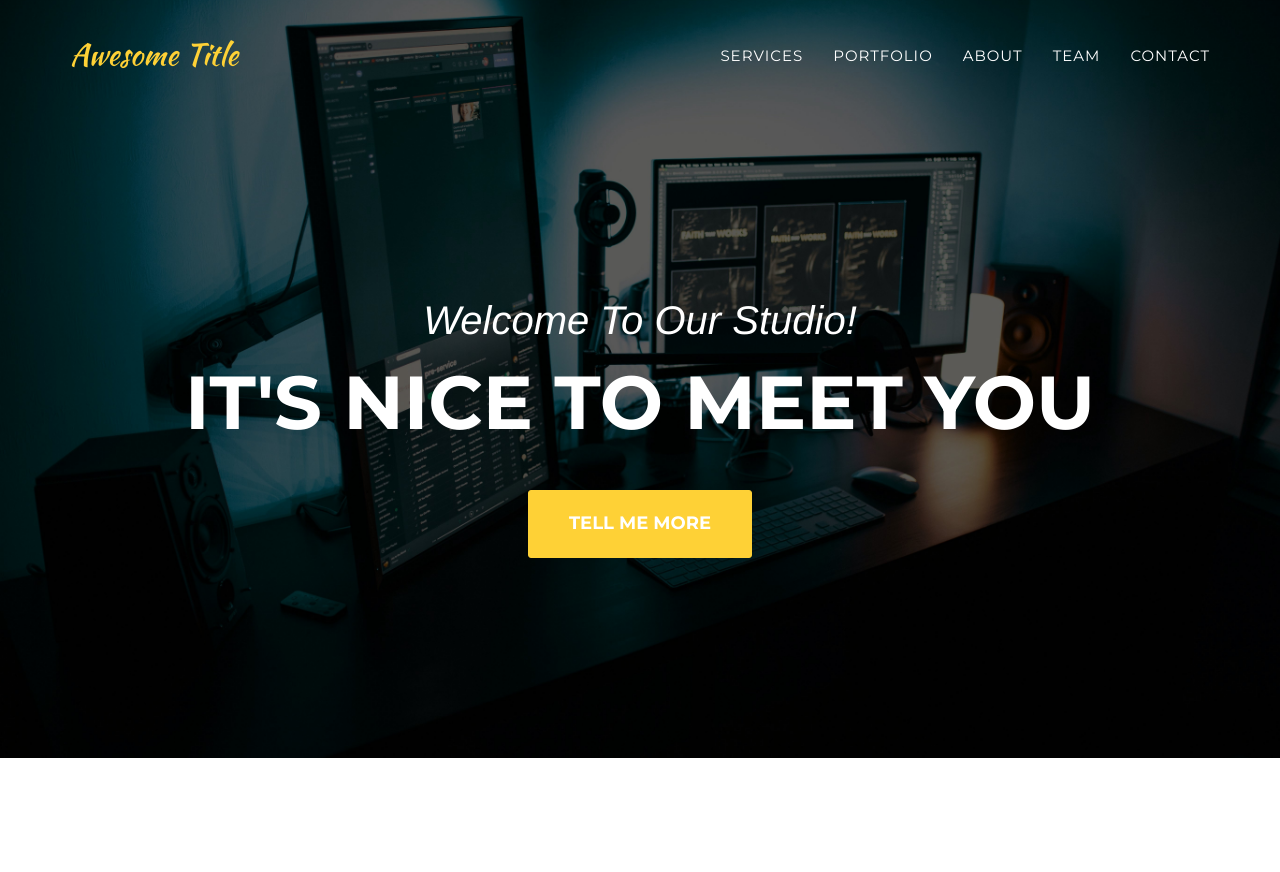
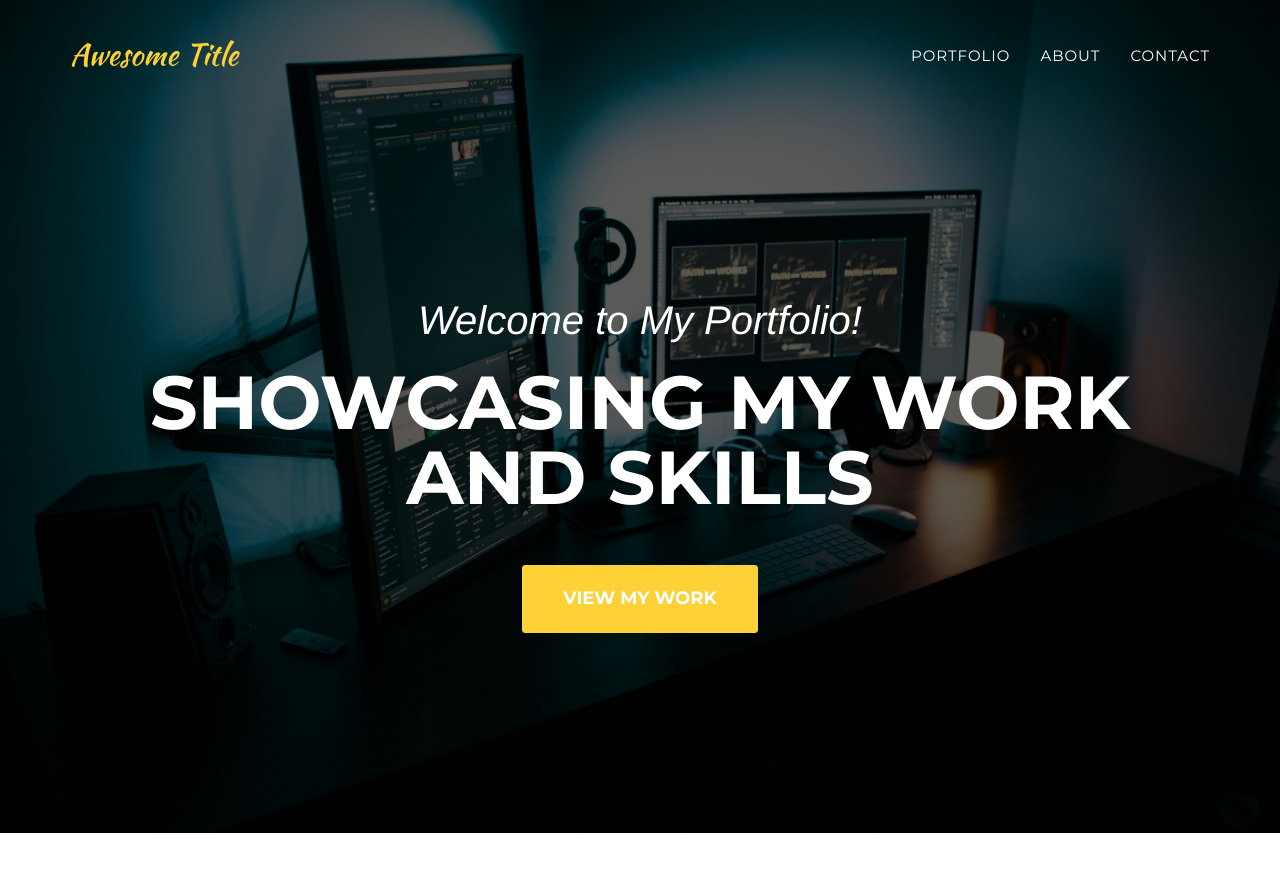
Before and after one commit to mcneillium/paulmcneill.github.io, a Jekyll site: the page built from index.html, in a window 1280 px wide and 900 px high. Shown: the top 872 px of the window. Built offline with Jekyll 4.4.1, drawn with Linux system fonts in a browser that asks for light colours; some web fonts are replaced.

Commit message:
Update header.html

```diff
--- a/_includes/header.html
+++ b/_includes/header.html
@@ -19,16 +19,10 @@
                         <a href="#page-top"></a>
                     </li>
                     <li>
-                        <a class="page-scroll" href="#services">Services</a>
-                    </li>
-                    <li>
                         <a class="page-scroll" href="#portfolio">Portfolio</a>
                     </li>
                     <li>
                         <a class="page-scroll" href="#about">About</a>
-                    </li>
-                    <li>
-                        <a class="page-scroll" href="#team">Team</a>
                     </li>
                     <li>
                         <a class="page-scroll" href="#contact">Contact</a>
@@ -44,9 +38,9 @@
     <header>
         <div class="container">
             <div class="intro-text">
-                <div class="intro-lead-in">Welcome To Our Studio!</div>
-                <div class="intro-heading">It's Nice To Meet You</div>
-                <a href="#services" class="page-scroll btn btn-xl">Tell Me More</a>
+                <div class="intro-lead-in">Welcome to My Portfolio!</div>
+                <div class="intro-heading">Showcasing My Work and Skills</div>
+                <a href="#portfolio" class="page-scroll btn btn-xl">View My Work</a>
             </div>
         </div>
     </header>
```
